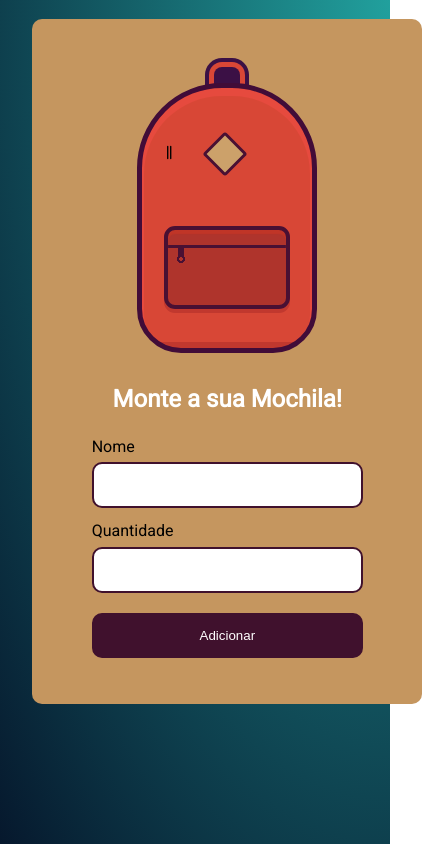
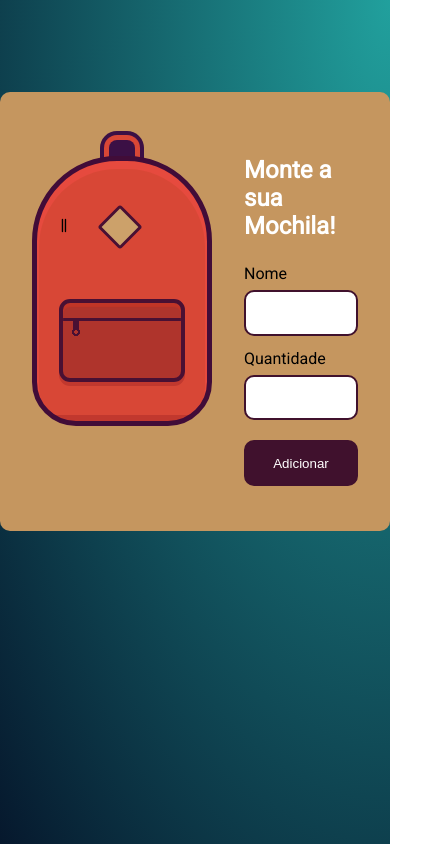
Before and after one commit to NetoRusso/mochiladeviagem, a plain HTML site: page index.html in a window 390 px wide. Shown: the whole page, 422 px wide, since content can reach past the window. Drawn offline with Linux system fonts and the light colour scheme.

Commit message:
ajuste do css

```diff
--- a/css/style.css
+++ b/css/style.css
@@ -206,35 +206,27 @@ html {
 
 
 @media screen and (max-width: 900px) {
-
-    .conteudo {
-        margin: 0;
-        padding: 0;
-        display: flex;
-        flex-direction: column;
-        flex-wrap: wrap;
-        margin: 5%;
-        align-items: center;
-        position: relative;
-        left: -3%;
-
-    }
-
-    .principal {
-        flex-basis: 100%;
-        width: 100%;
-        flex-grow: 1;
-        position: relative;
-        z-index: 0;
+    main {
         display: flex;
         flex-direction: column;
         align-items: center;
     }
 
-    .lista{
-        z-index: 0;
+    .conteudo {
+        display: flex;
+        flex-direction: column;
+        align-items: center;
+    }
+
+    .principal {
+        width: 100%;
+        max-width: 100%;
+        position: relative;
+        left: auto;
+        top: auto;
+    }
+
+    .lista {
         width: 100%;
     }
-
-
 }
```
